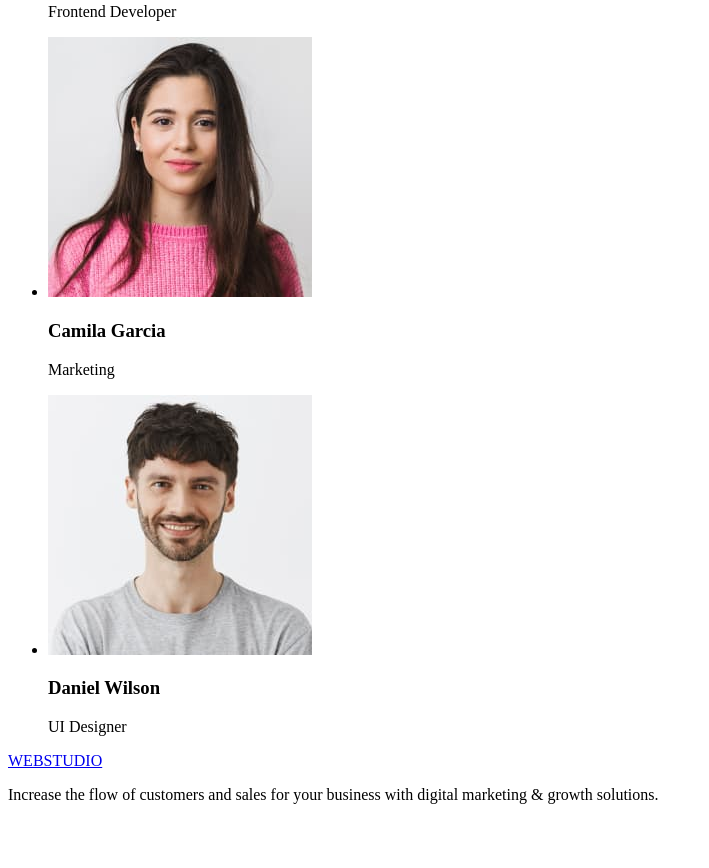
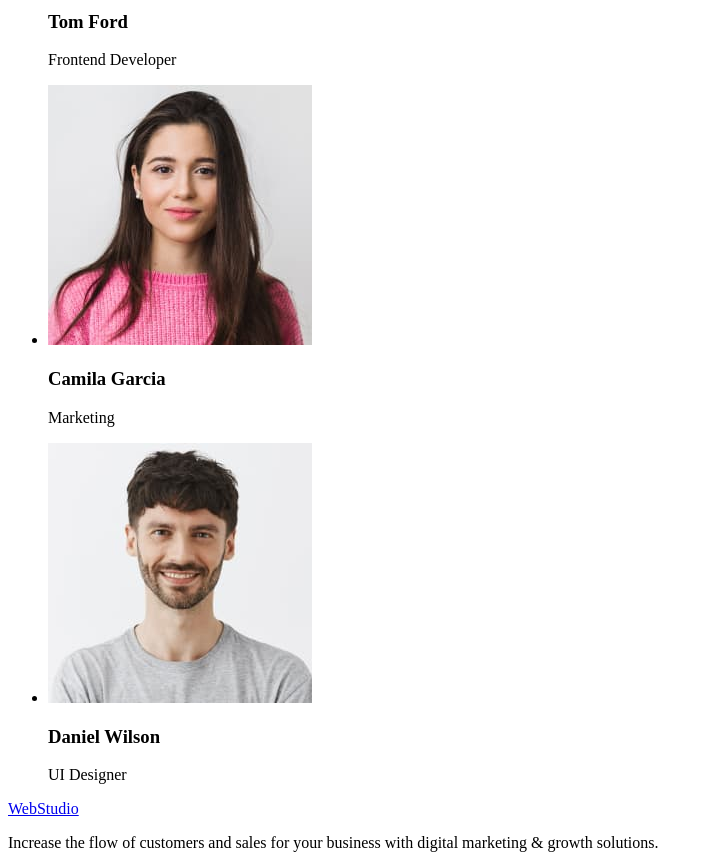
Before and after one commit to insdelhome/goit-markup-hw-01, a plain HTML site: page index.html in a window 1280 px wide. Shown: the part 1290-2158 px from the top of the page, without its empty margins (0-709 px from the left). Before the commit the page ends 2110 px from the top, so only its background shows below. Drawn offline with Linux system fonts and the light colour scheme.

Commit message:
index.html

```diff
--- a/index.html
+++ b/index.html
@@ -3,12 +3,12 @@
   <head>
     <meta charset="UTF-8" />
     <meta name="viewport" content="width=device-width, initial-scale=1.0" />
-    <title>WEBSTUDIO</title>
+    <title>WebStudio</title>
   </head>
   <body>
     <header>
+      <a href="./index.html">WEBSTUDIO</a>
       <nav>
-        <a href="./index.html">WEBSTUDIO</a>
         <ul>
           <li><a href="">Studio</a></li>
           <li><a href="">Portfolio</a></li>
@@ -30,6 +30,7 @@
       </section>
       <!-- Advantages -->
       <section>
+        <h2>Dell this</h2>
         <ul>
           <li>
             <h3>Strategy</h3>
@@ -110,7 +111,7 @@
     </main>
     <!-- Footer -->
     <footer>
-      <a href="./index.html">WEBSTUDIO</a>
+      <a href="./index.html">WebStudio</a>
       <p>
         Increase the flow of customers and sales for your business with digital
         marketing & growth solutions.
```
